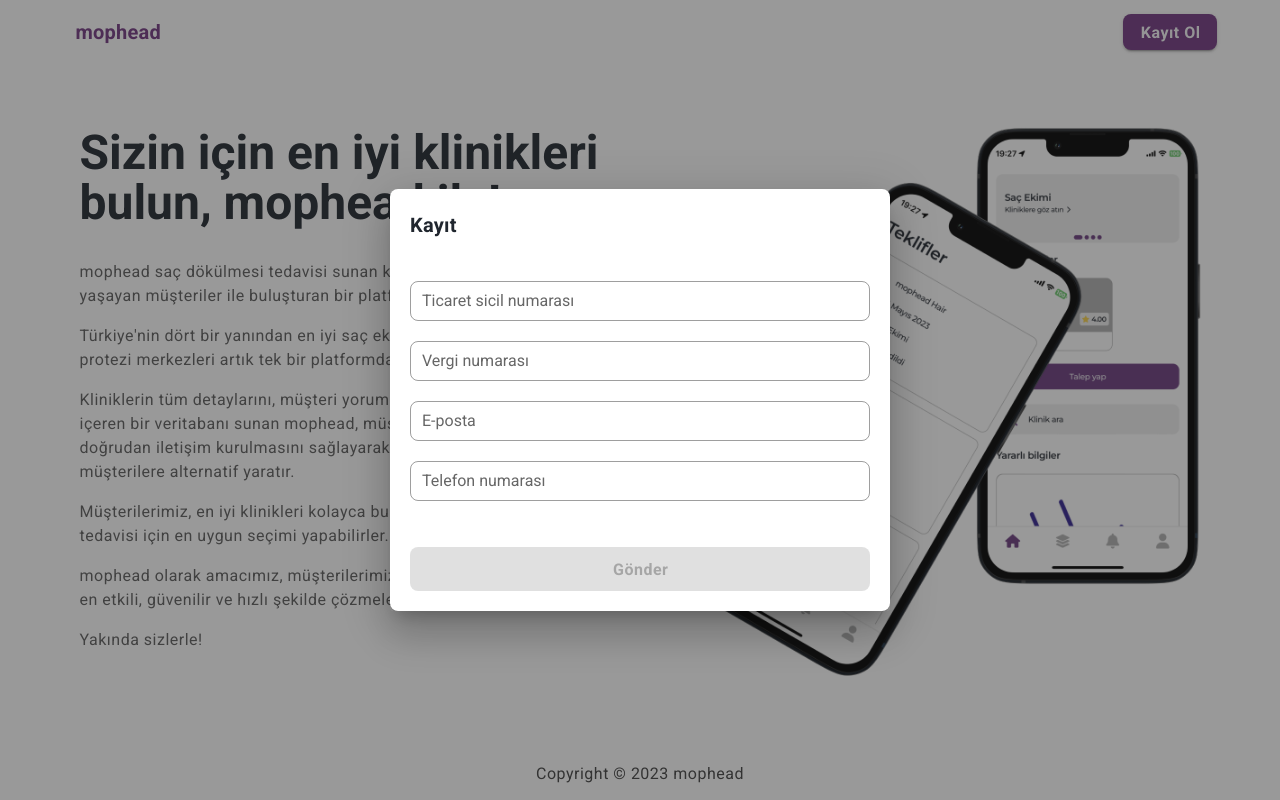
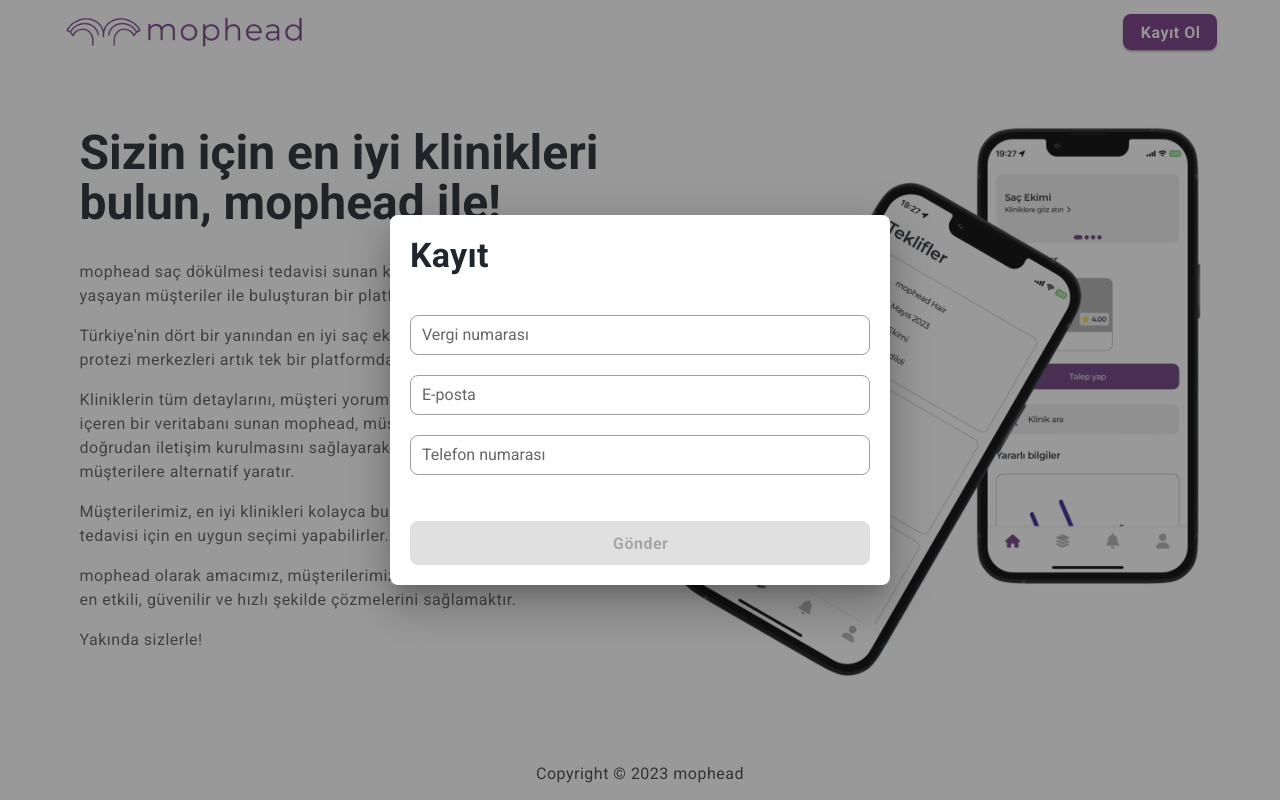
Before and after one commit to mopheadapp/mophead-app, a Nuxt app: page / in a window 1280 px wide. Both pictures are taken after a click on the button "Kayıt Ol". Built offline with nearby package versions, Linux system fonts and the light colour scheme.

Commit message:
add logo

```diff
--- a/components/AppBar.vue
+++ b/components/AppBar.vue
@@ -8,17 +8,33 @@
     },
     ...mapMutations({ setRegisterPrompt: "setRegisterPrompt" }),
   },
+  computed: {
+    imageWidth() {
+      switch (this.$vuetify.breakpoint.name) {
+        case "xs":
+          return "160px";
+        case "sm":
+          return "160px";
+        case "md":
+          return "160px";
+        case "lg":
+          return "240px";
+        case "xl":
+          return "240px";
+      }
+    },
+  },
 };
 </script>
 <template>
   <v-app-bar color="accent" app flat>
     <v-container class="pa-0">
       <v-app-bar color="accent" flat>
-        <v-toolbar-title
-          style="cursor: pointer"
-          class="text-h6 font-weight-bold primary--text mb-n3 ma-sm-3 mx-auto"
-          >mophead</v-toolbar-title
-        >
+        <v-img
+        :src="require('~/static/logo.png')"
+        :max-width="imageWidth"
+        contain
+        />
         <v-spacer></v-spacer>
         <v-btn
           elevation="2"
--- a/components/Register.vue
+++ b/components/Register.vue
@@ -73,7 +73,6 @@
     ...mapGetters({ getBaseURL: "getBaseURL" }),
     buttonState() {
       return (
-        this.data.tradeRegistryNumber.length > 0 &&
         this.data.taxNumber.length > 0 &&
         this.data.email.length > 0 &&
         this.data.phoneNumber.length > 0
@@ -91,20 +90,10 @@
       class="rounded-lg mx-auto"
       width="500px"
     >
-      <v-card-title class="text-h6 font-weight-bold text--text pa-5"
+      <v-card-title class="text-h4 font-weight-bold text--text pa-5"
         >Kayıt</v-card-title
       >
-      <v-text-field
-        v-model="data.tradeRegistryNumber"
-        outlined
-        dense
-        hide-details
-        label="Ticaret sicil numarası"
-        class="rounded-lg ma-5"
-        type="number"
-        :error="button.errorState"
-        @input="removeError"
-      ></v-text-field>
+
       <v-text-field
         v-model="data.taxNumber"
         outlined
--- a/nuxt.config.js
+++ b/nuxt.config.js
@@ -19,7 +19,7 @@
       { name: 'format-detection', content: 'telephone=no' }
     ],
     link: [
-      { rel: 'icon', type: 'image/x-icon', href: '/favicon.ico' },
+      { rel: 'icon', type: 'image/png', href: '/favicon.png' },
       { href: "https://fonts.googleapis.com/css2?family=Montserrat&display=swap", rel: "stylesheet" }
     ]
   },
```
Also changed, not shown: static/favicon.png (added), static/logo.png (added).
